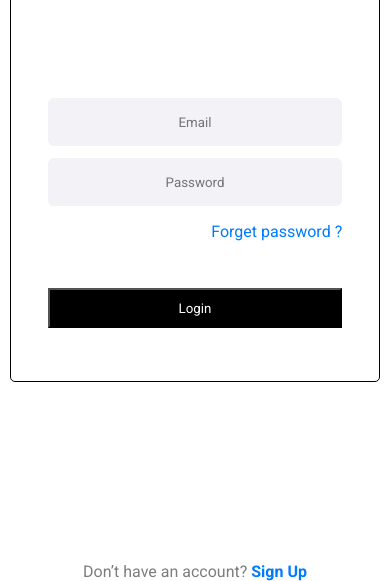
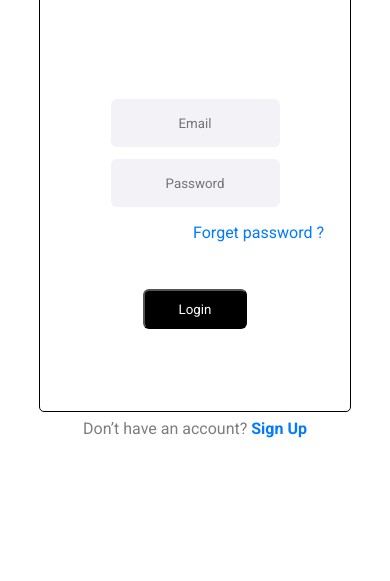
Before and after one commit to marcosillvestre/login-page, a plain HTML site: page index.html in a window 390 px wide. Shown: the part 338-919 px from the top of the page. After the commit the page ends 844 px from the top, so only its background shows below. Drawn offline with Linux system fonts and the light colour scheme.

Commit message:
css update
resposivity update

```diff
--- a/project1styles.css
+++ b/project1styles.css
@@ -19,7 +19,11 @@
     border: 1px solid black;
     border-radius: 5px;
     height: 620px;
-    margin: 100px 10px 10px 10px;
+    width: 50vw;
+    width: 50vh;
+    padding: 25px;
+    text-align: center;
+    margin: 30px auto;
  }
 
  .text1{
@@ -39,7 +43,7 @@
  .input{
      display: block;
      height: 48px;
-    width: 80%;
+    width: 50%;
      margin: 0 auto 12px auto;
      border-radius: 6px;
      border: none;
@@ -64,17 +68,18 @@
  }
 
  .button{
- margin: 30px 10%;
- width: 80%;
+ margin: 30px 30%;
+ width: 40%;
  height: 40px;
      background-color: #000000;
      color: white;
+     border-radius: 6px;
 
  }
 
 
  .last-paragraph{
-     margin-top: 204px;
+     margin-top: 60px;
      text-align: center;
      font-size: 16px;
      color: #7D7D7D;
@@ -82,3 +87,16 @@
  .sign-up{
      color:  #007AFF;
  }
+ @media screen and (max-width: 768px) {
+     .border{
+        margin-top: 50px;
+        height: 700px;
+        width: 80vw;
+     }
+     .forget{
+         margin: 15px 1px;
+     }
+     .input{
+         width: 65%;
+     }
+ }
```
